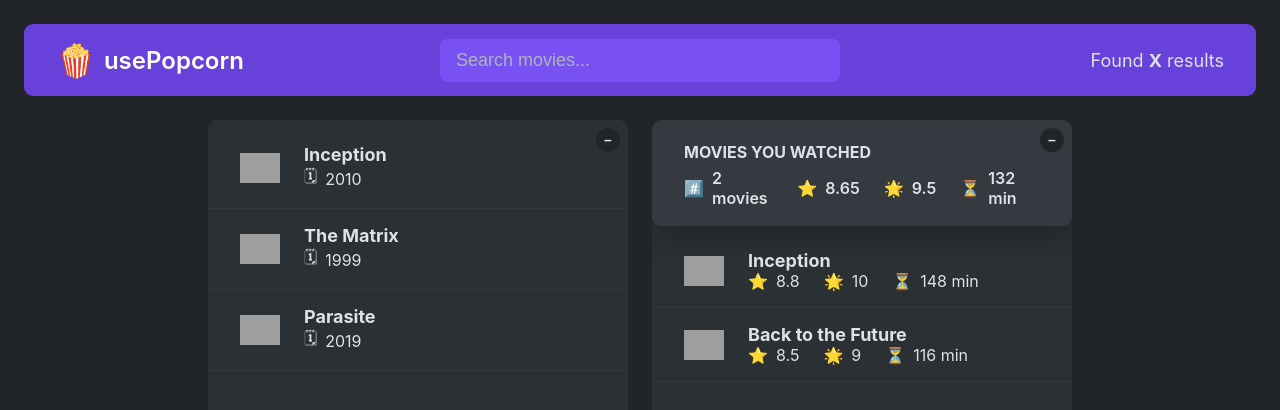
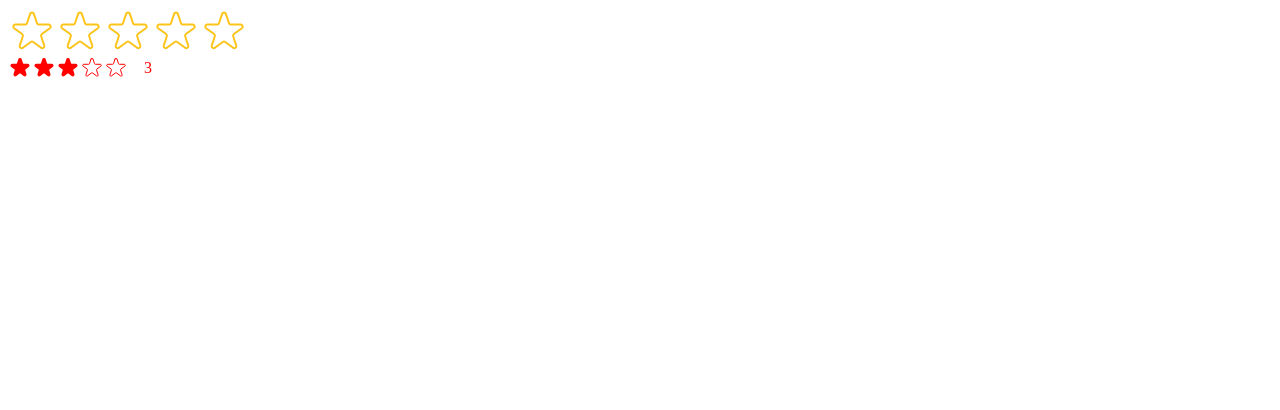
Before and after one commit to haripriya17/movie-app, a React (Create React App) app: page / in a window 1280 px wide. Shown: the top 410 px of the page. Built offline with nearby package versions, Linux system fonts and the light colour scheme; grey boxes are pictures that could not be loaded.

Commit message:
eliminated prop drilling

```diff
--- a/public/index.html
+++ b/public/index.html
@@ -14,7 +14,7 @@
       manifest.json provides metadata used when your web app is installed on a
       user's mobile device or desktop. See https://developers.google.com/web/fundamentals/web-app-manifest/
     -->
-    <link rel="manifest" href="%PUBLIC_URL%/manifest.json" />
+
     <!--
       Notice the use of %PUBLIC_URL% in the tags above.
       It will be replaced with the URL of the `public` folder during the build.
--- a/src/App.js
+++ b/src/App.js
@@ -51,21 +51,33 @@
   arr.reduce((acc, cur, i, arr) => acc + cur / arr.length, 0);
 
 export default function App() {
+  const [movies, setMovies] = useState(tempMovieData);
+  const [watched, setWatched] = useState(tempWatchedData);
   return (
     <>
-      <NavBar />
-      <Main />
+      <NavBar>
+        <Search />
+        <NumResults movies={movies} />
+      </NavBar>
+      <Main>
+        <Box>
+          <MovieList movies={movies} />
+        </Box>
+        <Box>
+          <WatchedSummary watched={watched} />
+          <WatchedMoviesList watched={watched} />
+        </Box>
+      </Main>
     </>
   );
 }
 
-function NavBar() {
+function NavBar({ children }) {
   return (
     <div>
       <nav className="nav-bar">
         <Logo />
-        <Search />
-        <NumResults />
+        {children}
       </nav>
     </div>
   );
@@ -93,40 +105,53 @@
   );
 }
 
-function NumResults() {
+function NumResults({ movies }) {
   return (
     <p className="num-results">
-      Found <strong>X</strong> results
+      Found <strong>{movies.length}</strong> results
     </p>
   );
 }
 
-function Main() {
+function Main({ children }) {
+  return <main className="main">{children}</main>;
+}
+
+function Box({ children }) {
+  const [isOpen, setIsOpen] = useState(true);
   return (
-    <main className="main">
-      <ListBox />
-      <WatchedBox />
-    </main>
+    <div className="box">
+      <button className="btn-toggle" onClick={() => setIsOpen((open) => !open)}>
+        {isOpen ? "–" : "+"}
+      </button>
+      {isOpen && children}
+    </div>
   );
 }
+/*
+function WatchedBox() {
+  const [watched, setWatched] = useState(tempWatchedData);
+  const [isOpen2, setIsOpen2] = useState(true);
 
-function ListBox() {
-  const [isOpen1, setIsOpen1] = useState(true);
   return (
     <div className="box">
       <button
         className="btn-toggle"
-        onClick={() => setIsOpen1((open) => !open)}
+        onClick={() => setIsOpen2((open) => !open)}
       >
-        {isOpen1 ? "–" : "+"}
+        {isOpen2 ? "–" : "+"}
       </button>
-      {isOpen1 && <MovieList />}
+      {isOpen2 && (
+        <>
+          <WatchedSummary watched={watched} />
+          <WatchedMoviesList watched={watched} />
+        </>
+      )}
     </div>
   );
 }
-
-function MovieList() {
-  const [movies, setMovies] = useState(tempMovieData);
+*/
+function MovieList({ movies }) {
   return (
     <ul className="list">
       {movies?.map((movie) => (
@@ -148,28 +173,6 @@
         </p>
       </div>
     </li>
-  );
-}
-
-function WatchedBox() {
-  const [watched, setWatched] = useState(tempWatchedData);
-  const [isOpen2, setIsOpen2] = useState(true);
-
-  return (
-    <div className="box">
-      <button
-        className="btn-toggle"
-        onClick={() => setIsOpen2((open) => !open)}
-      >
-        {isOpen2 ? "–" : "+"}
-      </button>
-      {isOpen2 && (
-        <>
-          <WatchedSummary watched={watched} />
-          <WatchedMoviesList watched={watched} />
-        </>
-      )}
-    </div>
   );
 }
 
--- /dev/null
+++ b/src/StarRating.js
@@ -0,0 +1,136 @@
+import { useState } from "react";
+
+const containerStyle = {
+  display: "flex",
+  alignItems: "center",
+  gap: "16px",
+};
+
+const starContainerStyle = {
+  display: "flex",
+};
+
+export default function StarRating({
+  maxRating = 5,
+  color = "#fcc419",
+  size = 48,
+  className = "",
+  messages = [],
+  defaultRating = 0,
+}) {
+  const [rating, setRating] = useState(defaultRating);
+  const [tempRating, setTempRating] = useState(0);
+  function handleRating(rating) {
+    setRating(rating);
+  }
+  const textStyle = {
+    lineHeight: "1",
+    margin: "0",
+    color,
+    fontSize: `${size / 1.5}px`,
+  };
+  return (
+    <div style={containerStyle} className={className}>
+      {/* length 20 will create an empty array with 20 elements second part (_,i) is
+      a map function first argument is current value, and second arugument is
+      index
+      3. return the index i which starts at 0 and + 1 */}
+      {/* {Array.from({length:20},(_,i) => i + 1)} */}
+      <div style={starContainerStyle}>
+        {Array.from({ length: maxRating }, (__, i) => (
+          <Star
+            key={i}
+            onRate={() => handleRating(i + 1)}
+            full={tempRating ? tempRating >= i + 1 : rating >= i + 1}
+            onHoverIn={() => setTempRating(i + 1)}
+            onHoverOut={() => setTempRating(0)}
+            color={color}
+            size={size}
+          />
+        ))}
+      </div>
+
+      <p style={textStyle}>
+        {messages.length === maxRating
+          ? messages[tempRating ? tempRating - 1 : rating - 1]
+          : tempRating || rating || ""}
+      </p>
+    </div>
+  );
+}
+
+function Star({ onRate, full, onHoverIn, onHoverOut, color, size }) {
+  const starStyle = {
+    width: `${size}px`,
+    height: `${size}px`,
+    display: "block",
+    cursor: "pointer",
+  };
+  return (
+    <span
+      role="button"
+      style={starStyle}
+      onClick={onRate}
+      onMouseEnter={onHoverIn}
+      onMouseLeave={onHoverOut}
+    >
+      {full ? (
+        <svg
+          xmlns="http://www.w3.org/2000/svg"
+          viewBox="0 0 20 20"
+          fill={color}
+          stroke={color}
+        >
+          <path d="M9.049 2.927c.3-.921 1.603-.921 1.902 0l1.07 3.292a1 1 0 00.95.69h3.462c.969 0 1.371 1.24.588 1.81l-2.8 2.034a1 1 0 00-.364 1.118l1.07 3.292c.3.921-.755 1.688-1.54 1.118l-2.8-2.034a1 1 0 00-1.175 0l-2.8 2.034c-.784.57-1.838-.197-1.539-1.118l1.07-3.292a1 1 0 00-.364-1.118L2.98 8.72c-.783-.57-.38-1.81.588-1.81h3.461a1 1 0 00.951-.69l1.07-3.292z" />
+        </svg>
+      ) : (
+        <svg
+          xmlns="http://www.w3.org/2000/svg"
+          fill="none"
+          viewBox="0 0 24 24"
+          stroke={color}
+        >
+          <path
+            strokeLinecap="round"
+            strokeLinejoin="round"
+            strokeWidth="{2}"
+            d="M11.049 2.927c.3-.921 1.603-.921 1.902 0l1.519 4.674a1 1 0 00.95.69h4.915c.969 0 1.371 1.24.588 1.81l-3.976 2.888a1 1 0 00-.363 1.118l1.518 4.674c.3.922-.755 1.688-1.538 1.118l-3.976-2.888a1 1 0 00-1.176 0l-3.976 2.888c-.783.57-1.838-.197-1.538-1.118l1.518-4.674a1 1 0 00-.363-1.118l-3.976-2.888c-.784-.57-.38-1.81.588-1.81h4.914a1 1 0 00.951-.69l1.519-4.674z"
+          />
+        </svg>
+      )}
+    </span>
+  );
+}
+
+/*
+FULL STAR
+
+<svg
+  xmlns="http://www.w3.org/2000/svg"
+  viewBox="0 0 20 20"
+  fill="#000"
+  stroke="#000"
+>
+  <path
+    d="M9.049 2.927c.3-.921 1.603-.921 1.902 0l1.07 3.292a1 1 0 00.95.69h3.462c.969 0 1.371 1.24.588 1.81l-2.8 2.034a1 1 0 00-.364 1.118l1.07 3.292c.3.921-.755 1.688-1.54 1.118l-2.8-2.034a1 1 0 00-1.175 0l-2.8 2.034c-.784.57-1.838-.197-1.539-1.118l1.07-3.292a1 1 0 00-.364-1.118L2.98 8.72c-.783-.57-.38-1.81.588-1.81h3.461a1 1 0 00.951-.69l1.07-3.292z"
+  />
+</svg>
+
+
+EMPTY STAR
+
+<svg
+  xmlns="http://www.w3.org/2000/svg"
+  fill="none"
+  viewBox="0 0 24 24"
+  stroke="#000"
+>
+  <path
+    strokeLinecap="round"
+    strokeLinejoin="round"
+    strokeWidth="{2}"
+    d="M11.049 2.927c.3-.921 1.603-.921 1.902 0l1.519 4.674a1 1 0 00.95.69h4.915c.969 0 1.371 1.24.588 1.81l-3.976 2.888a1 1 0 00-.363 1.118l1.518 4.674c.3.922-.755 1.688-1.538 1.118l-3.976-2.888a1 1 0 00-1.176 0l-3.976 2.888c-.783.57-1.838-.197-1.538-1.118l1.518-4.674a1 1 0 00-.363-1.118l-3.976-2.888c-.784-.57-.38-1.81.588-1.81h4.914a1 1 0 00.951-.69l1.519-4.674z"
+  />
+</svg>
+
+*/
--- a/src/index.js
+++ b/src/index.js
@@ -1,11 +1,17 @@
 import React from "react";
 import ReactDOM from "react-dom/client";
-import "./index.css";
-import App from "./App";
+//import "./index.css";
+//import App from "./App";
+import StarRating from "./StarRating";
 
 const root = ReactDOM.createRoot(document.getElementById("root"));
 root.render(
   <React.StrictMode>
-    <App />
+    {/*<App />*/}
+    <StarRating
+      maxRating={5}
+      messages={["Terrible", "Bad", "Okay", "Good", "Amazing"]}
+    />
+    <StarRating size={24} color="red" className="test" defaultRating={3} />
   </React.StrictMode>
 );
```
